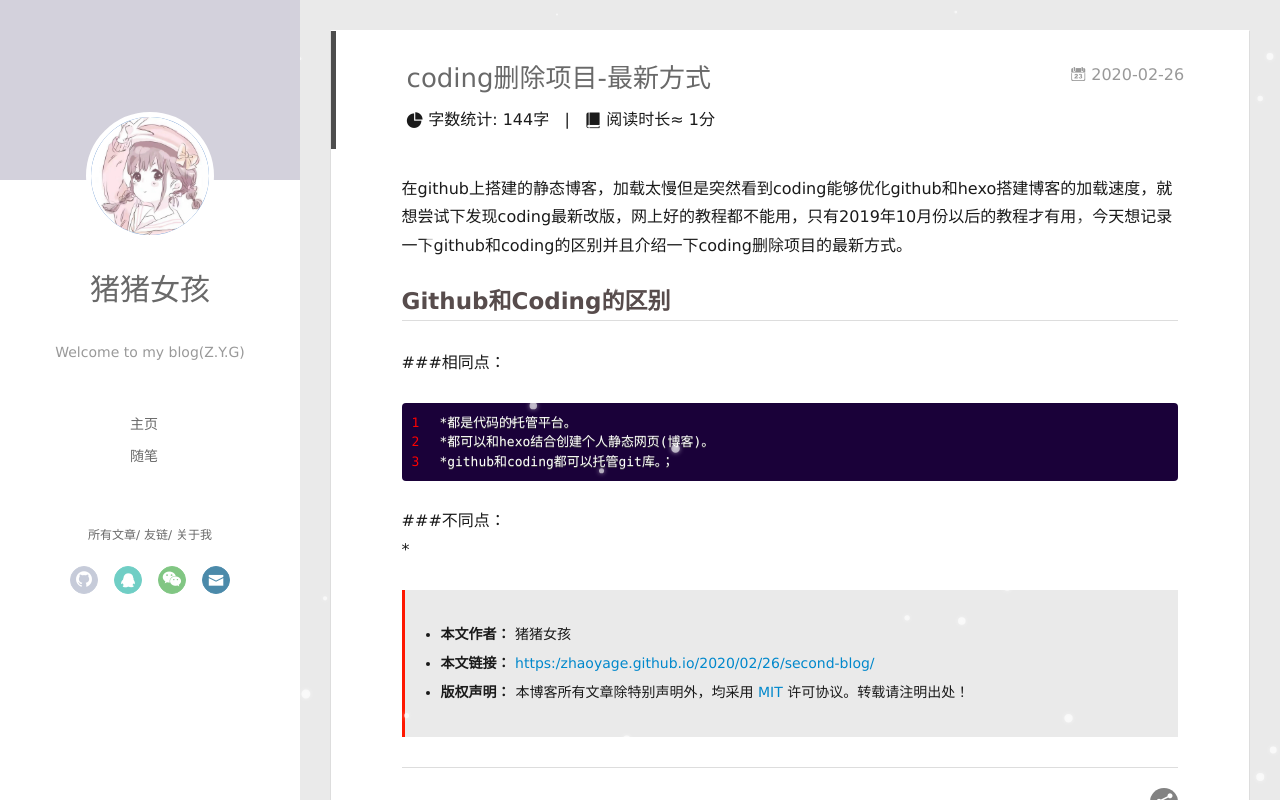
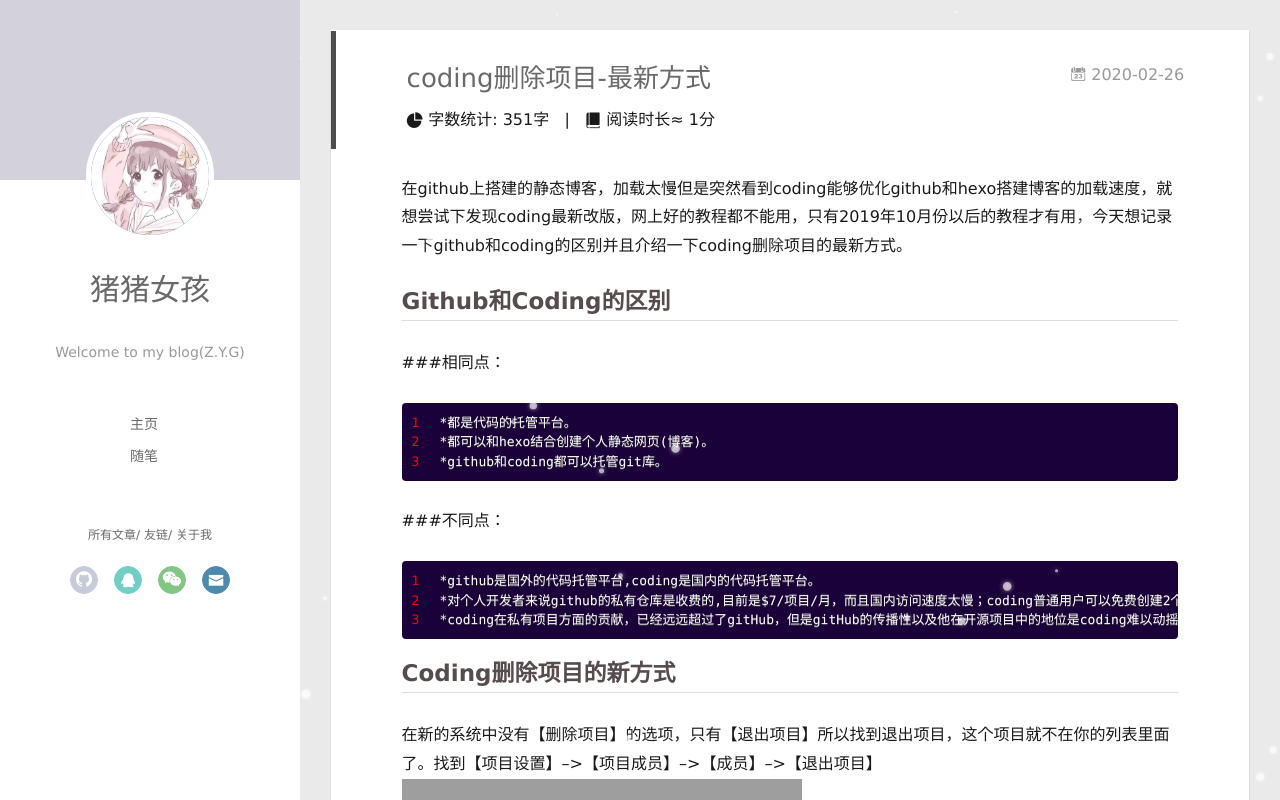
Before and after one commit to zhaoyage/zhaoyage.github.io, a plain HTML site: page 2020/02/26/second-blog/index.html in a window 1280 px wide. Drawn offline with Linux system fonts and the light colour scheme; some packages are replaced by stand-ins of ours; no server answers; grey boxes are pictures that could not be loaded; a script that the page names is missing.

Commit message:
Site updated: 2020-02-29 17:10:39

```diff
--- a/2020/02/26/second-blog/index.html
+++ b/2020/02/26/second-blog/index.html
@@ -17,10 +17,13 @@
 <meta property="og:site_name" content="Saturn">
 <meta property="og:description" content="在github上搭建的静态博客，加载太慢但是突然看到coding能够优化github和hexo搭建博客的加载速度，就想尝试下发现coding最新改版，网上好的教程都不能用，只有2019年10月份以后的教程才有用，今天想记录一下github和coding的区别并且介绍一下coding删除项目的最新方式。 Github和Coding的区别###相同点： 123*都是代码的托管平台。*都可以和hexo结">
 <meta property="og:locale" content="zh_CN">
+<meta property="og:image" content="e:%5Cblog%5Cthemes%5Cyilia-plus%5Csource%5Cimg%5C2blog%5C1.jpg">
+<meta property="og:image" content="e:%5Cblog%5Cthemes%5Cyilia-plus%5Csource%5Cimg%5C2blog%5C2.jpg">
 <meta property="article:published_time" content="2020-02-26T11:44:59.136Z">
-<meta property="article:modified_time" content="2020-02-26T14:27:08.296Z">
+<meta property="article:modified_time" content="2020-02-29T09:09:24.336Z">
 <meta property="article:author" content="猪猪女孩">
 <meta name="twitter:card" content="summary">
+<meta name="twitter:image" content="e:%5Cblog%5Cthemes%5Cyilia-plus%5Csource%5Cimg%5C2blog%5C1.jpg">
 
     <link rel="alternative" href="/atom.xml" title="Saturn" type="application/atom+xml">
 
@@ -207,7 +210,7 @@
       <!-- 百度字体平台:http://fontstore.baidu.com/static/editor/index.html -->
       <i class="icon-statistics"></i>
       <span class="post-meta-item-text"> 字数统计:</span>
-      <span class="post-count">144字</span>
+      <span class="post-count">351字</span>
     </span>
   </span>
 
@@ -229,8 +232,10 @@
 
     <p>在github上搭建的静态博客，加载太慢但是突然看到coding能够优化github和hexo搭建博客的加载速度，就想尝试下发现coding最新改版，网上好的教程都不能用，只有2019年10月份以后的教程才有用，今天想记录一下github和coding的区别并且介绍一下coding删除项目的最新方式。</p>
 <h2 id="Github和Coding的区别"><a href="#Github和Coding的区别" class="headerlink" title="Github和Coding的区别"></a>Github和Coding的区别</h2><p>###相同点：</p>
-<figure class="highlight bash"><table><tr><td class="gutter"><pre><span class="line">1</span><br><span class="line">2</span><br><span class="line">3</span><br></pre></td><td class="code"><pre><span class="line">*都是代码的托管平台。</span><br><span class="line">*都可以和hexo结合创建个人静态网页(博客)。</span><br><span class="line">*github和coding都可以托管git库。；</span><br></pre></td></tr></table></figure>
-<p>###不同点：<br>*</p>
+<figure class="highlight bash"><table><tr><td class="gutter"><pre><span class="line">1</span><br><span class="line">2</span><br><span class="line">3</span><br></pre></td><td class="code"><pre><span class="line">*都是代码的托管平台。</span><br><span class="line">*都可以和hexo结合创建个人静态网页(博客)。</span><br><span class="line">*github和coding都可以托管git库。</span><br></pre></td></tr></table></figure>
+<p>###不同点：</p>
+<figure class="highlight bash"><table><tr><td class="gutter"><pre><span class="line">1</span><br><span class="line">2</span><br><span class="line">3</span><br></pre></td><td class="code"><pre><span class="line">*github是国外的代码托管平台,coding是国内的代码托管平台。</span><br><span class="line">*对个人开发者来说github的私有仓库是收费的,目前是<span class="variable">$7</span>/项目/月，而且国内访问速度太慢；coding普通用户可以免费创建2个私有仓库,而且coding的仓库在国内环境下访问速度很快。</span><br><span class="line">*coding在私有项目方面的贡献，已经远远超过了gitHub，但是gitHub的传播性以及他在开源项目中的地位是coding难以动摇的。</span><br></pre></td></tr></table></figure>
+<h2 id="Coding删除项目的新方式"><a href="#Coding删除项目的新方式" class="headerlink" title="Coding删除项目的新方式"></a>Coding删除项目的新方式</h2><p>在新的系统中没有【删除项目】的选项，只有【退出项目】所以找到退出项目，这个项目就不在你的列表里面了。找到【项目设置】–&gt;【项目成员】–&gt;【成员】–&gt;【退出项目】<br><img src="E:%5Cblog%5Cthemes%5Cyilia-plus%5Csource%5Cimg%5C2blog%5C1.jpg" alt="1"><br><img src="E:%5Cblog%5Cthemes%5Cyilia-plus%5Csource%5Cimg%5C2blog%5C2.jpg" alt="2"></p>
 
 
 
```
Also changed, not shown: index.html (+4 -2 lines), img/2blog/1.jpg (added), img/2blog/2.jpg (added).
